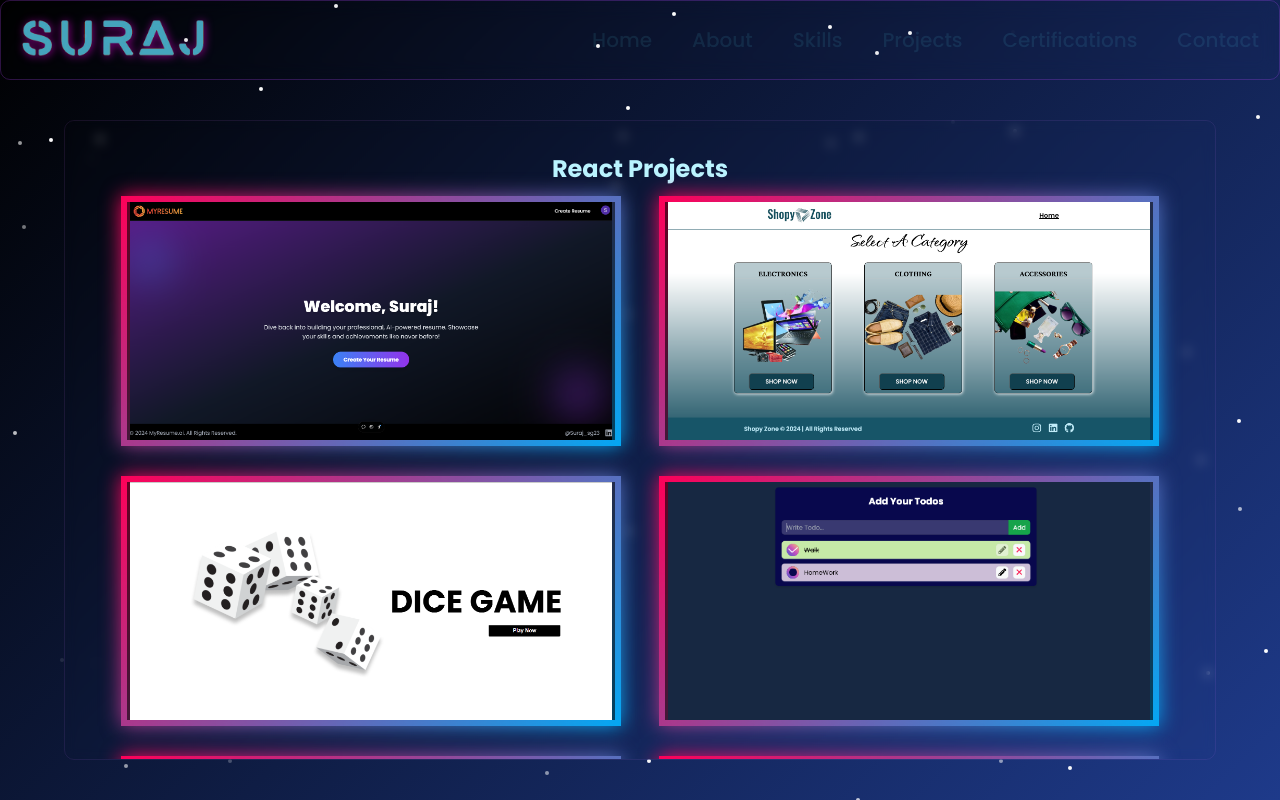
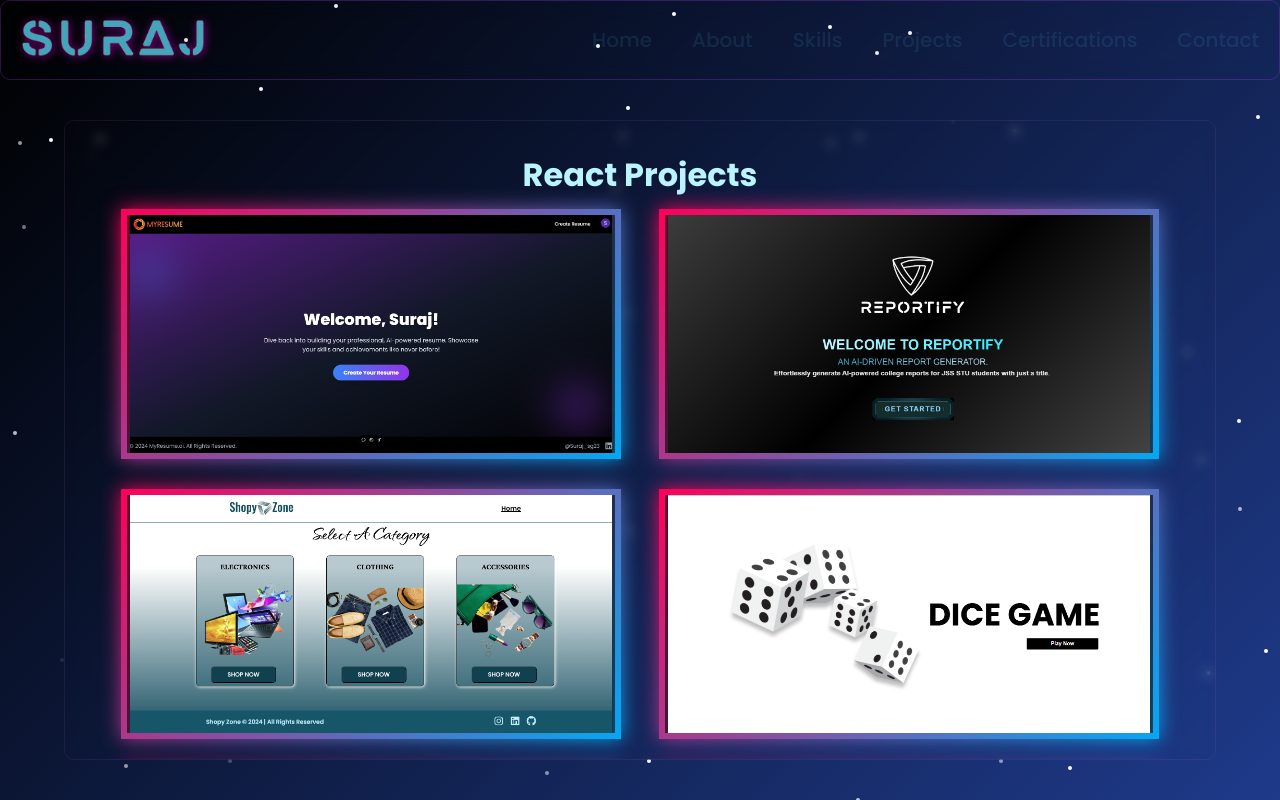
Before and after one commit to SurajSG23/My-Portfolio, a React (Vite) app: page /Projects in a window 1280 px wide. Built offline with nearby package versions, Linux system fonts and the light colour scheme.

Commit message:
refactor: update project list and improve headings in Projects component

```diff
--- a/src/components/Projects.jsx
+++ b/src/components/Projects.jsx
@@ -4,92 +4,84 @@
 const Projects = ({ isNavVisible }) => {
   const React_projects = [
     {
-      id: 1,
       name: "My Resume AI",
       link: "https://github.com/SurajSG23/My-Resume-AI",
       img: "Projects/My_resume.png",
     },
     {
-      id: 2,
+      name: "Reportify AI",
+      link: "https://github.com/SurajSG23/reportify/",
+      img: "Projects/Reportify.png",
+    },
+    {
       name: "E-Commerce Product Listing",
       link: "https://github.com/SurajSG23/E-Commerce-Website",
       img: "Projects/e_commerce.png",
     },
     {
-      id: 3,
       name: "Dice Game",
       link: "https://github.com/SurajSG23/Dice-Game",
       img: "Projects/Dice_game.png",
     },
     {
-      id: 4,
       name: "Todo App",
       link: "https://github.com/SurajSG23/TodoContext",
       img: "Projects/Todo_List.png",
     },
     {
-      id: 5,
       name: "Makerble Homepage",
       link: "https://github.com/SurajSG23/Makerble-HomePage",
       img: "Projects/Makerble_homepage.png",
     },
     {
-      id: 6,
       name: "Contact App-Firebase",
       link: "https://github.com/SurajSG23/FireBase-Contact-App",
       img: "Projects/FireBase_Contact.png",
     },
   ];
 
-  const HTML_projects=[
+  const HTML_projects = [
     {
-      id: 1,
       name: "Job Portal",
       link: "https://github.com/SurajSG23/Job-Portal",
       img: "Projects/Job_Portal.png",
     },
     {
-      id: 2,
       name: "Spotify Clone",
       link: "https://github.com/SurajSG23/Spotify-Clone",
       img: "Projects/Spotify_Clone.png",
     },
     {
-      id: 3,
       name: "Roshambo Game",
       link: "https://github.com/SurajSG23/Rock_Paper_Scissors",
       img: "Projects/Roshambo.png",
     },
     {
-      id: 4,
       name: "Super Mario Game",
       link: "https://github.com/SurajSG23/Super-Mario-Game",
       img: "Projects/Super_Mario.png",
     },
     {
-      id: 5,
       name: "Netflix Clone",
       link: "https://github.com/SurajSG23/Netflix-Clone",
       img: "Projects/Netflix_Clone.png",
     },
     {
-      id: 6,
       name: "Amazon Clone",
       link: "https://github.com/SurajSG23/Amazon-Clone",
       img: "Projects/Amazon_Clone.png",
     },
     {
-      id: 7,
       name: "Skill Connect-Landing Page",
       link: "https://github.com/SurajSG23/landing-page-SC",
       img: "Projects/Skill_Connect.jpg",
     },
-  ]
+  ];
   return (
     <MainContainer isNavVisible={isNavVisible}>
       <div className="react">
         <div>
-          <h2>React Projects</h2>
+          <h1>React Projects</h1>
         </div>
         <div className="cards">
           {React_projects.map((project) => {
@@ -127,12 +119,12 @@
         </div>
       </div>
       <div className="html">
-        <div>
+        <div style={{marginTop:"30px"}}>
           {" "}
-          <h2>HTML, CSS & JS Projects</h2>
+          <h1>HTML, CSS & JS Projects</h1>
         </div>
         <div className="cards">
-        {HTML_projects.map((project) => {
+          {HTML_projects.map((project) => {
             return (
               <div class="card">
                 <img src={project.img} alt="" />
@@ -201,7 +193,6 @@
     align-items: center;
     padding: 20px;
   }
-
   .cards {
     padding-top: 10px;
     width: 95%;
@@ -280,7 +271,7 @@
     justify-content: space-between;
     align-items: center;
     padding: 30px 10px 0px 20px;
-    border-radius: 0 30px ;
+    border-radius: 0 30px;
     background: linear-gradient(transparent, #1b35fbba 60%);
     & a {
       all: unset;
@@ -349,8 +340,8 @@
       font-family: "Inter", sans-serif;
       font-weight: 900;
       color: white;
-      text-shadow: 2px 4px 8px rgba(0, 22, 45, 0.6),
-        0 0 10px rgba(0, 0, 0, 0.8),0 0 10px rgba(0, 0, 0, 0.8),0 0 10px rgba(0, 0, 0, 0.8);
+      text-shadow: 2px 4px 8px rgba(0, 22, 45, 0.6), 0 0 10px rgba(0, 0, 0, 0.8),
+        0 0 10px rgba(0, 0, 0, 0.8), 0 0 10px rgba(0, 0, 0, 0.8);
       letter-spacing: 0.5px;
     }
     .card {
```
Also changed, not shown: public/Projects/Reportify.png (added).
